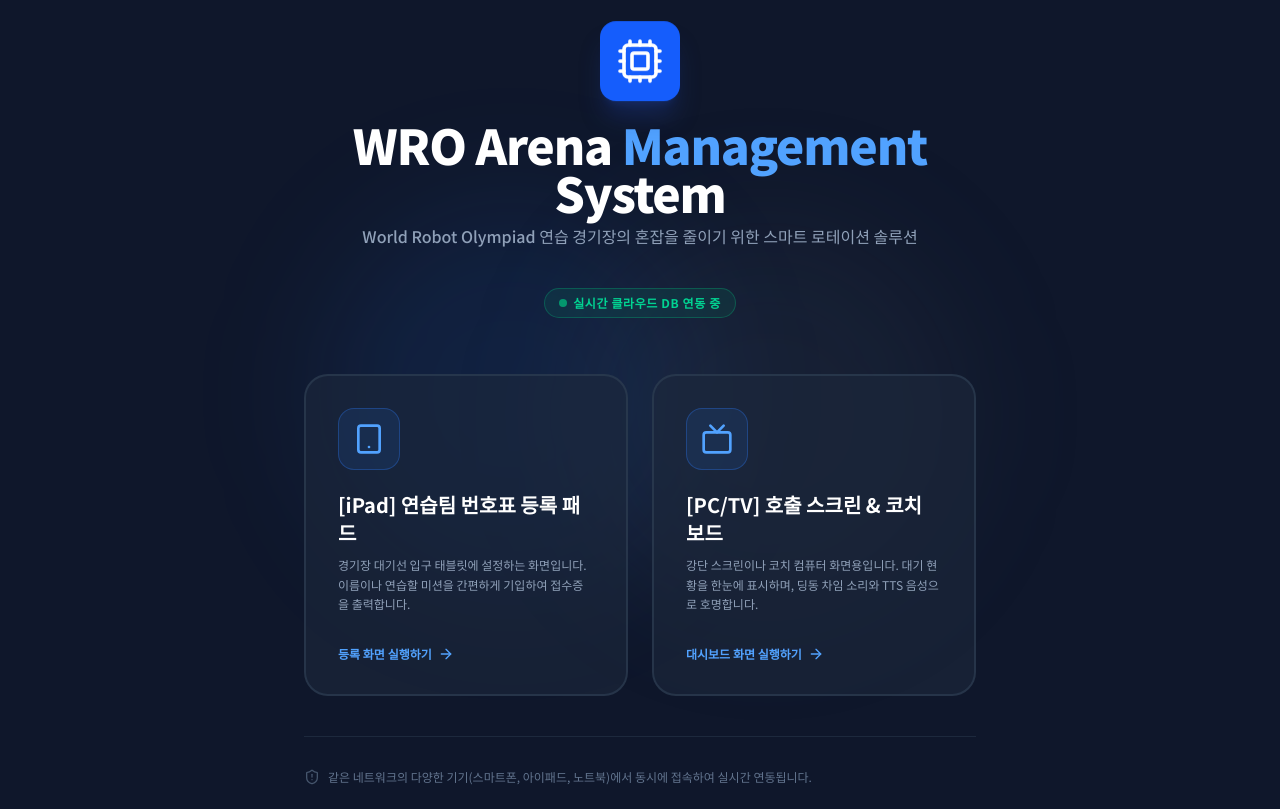
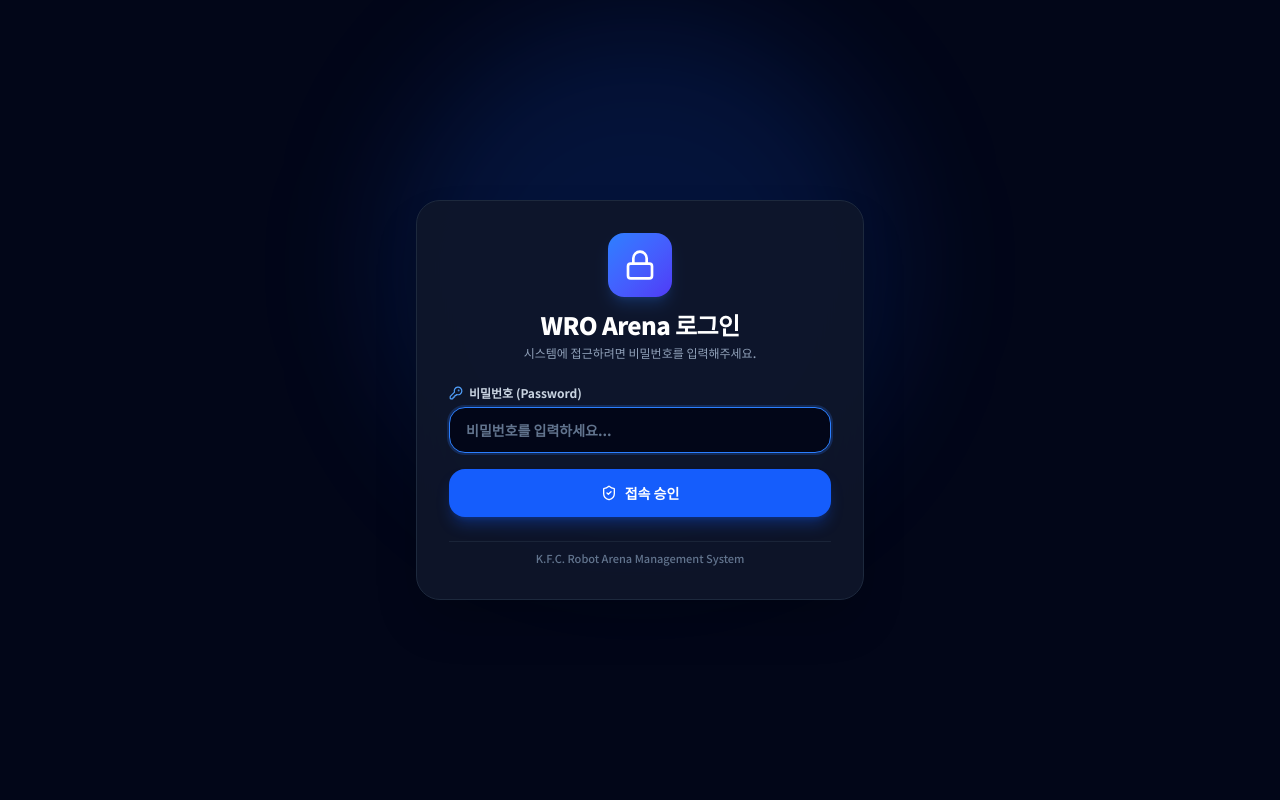
Before and after one commit to kfcrobotpw/WRO, a React (Vite) app: page / in a window 1280 px wide. Built offline with nearby package versions, Linux system fonts and the light colour scheme; no server answers; the database is empty.

Commit message:
feat: add authentication and refine call logic
Implement password-based authentication for administrative access and modify the PC dashboard to register new teams to the waiting queue instead of calling them immediately.

```diff
--- a/src/App.tsx
+++ b/src/App.tsx
@@ -1,6 +1,6 @@
 import React, { useState, useEffect } from 'react';
 import { motion, AnimatePresence } from 'motion/react';
-import { Tablet, Tv, Cpu, ShieldAlert, ArrowRight, RefreshCw, ServerCrash } from 'lucide-react';
+import { Tablet, Tv, Cpu, ShieldAlert, ArrowRight, RefreshCw, ServerCrash, Lock, KeyRound, ShieldCheck, LogOut } from 'lucide-react';
 import { QueueItem, ViewMode } from './types';
 import IpadRegister from './components/IpadRegister';
 import PcDashboard from './components/PcDashboard';
@@ -14,12 +14,40 @@
   clearPenaltyCount
 } from './lib/firebase';
 
+const REQUIRED_PASSWORD = 'kfcrobotpw@1234';
+
 export default function App() {
+  const [isAuthenticated, setIsAuthenticated] = useState<boolean>(() => {
+    return sessionStorage.getItem('wro_arena_auth') === 'true' || localStorage.getItem('wro_arena_auth') === 'true';
+  });
+  const [passwordInput, setPasswordInput] = useState('');
+  const [passwordError, setPasswordError] = useState(false);
+
   const [viewMode, setViewMode] = useState<ViewMode>('select');
   const [queue, setQueue] = useState<QueueItem[]>([]);
   const [penalties, setPenalties] = useState<Record<string, number>>({});
   const [isConnected, setIsConnected] = useState(false);
   const [connectionError, setConnectionError] = useState(false);
+
+  const handlePasswordSubmit = (e: React.FormEvent) => {
+    e.preventDefault();
+    if (passwordInput.trim() === REQUIRED_PASSWORD) {
+      setIsAuthenticated(true);
+      setPasswordError(false);
+      sessionStorage.setItem('wro_arena_auth', 'true');
+      localStorage.setItem('wro_arena_auth', 'true');
+    } else {
+      setPasswordError(true);
+    }
+  };
+
+  const handleLogout = () => {
+    setIsAuthenticated(false);
+    sessionStorage.removeItem('wro_arena_auth');
+    localStorage.removeItem('wro_arena_auth');
+    setPasswordInput('');
+    setPasswordError(false);
+  };
 
   // Real-time updates subscription using Firestore onSnapshot
   useEffect(() => {
@@ -91,6 +119,83 @@
       console.error('Clear penalty failed:', err);
     }
   };
+
+  if (!isAuthenticated) {
+    return (
+      <div className="min-h-screen bg-slate-950 flex flex-col items-center justify-center p-4 relative overflow-hidden">
+        {/* Background ambient lighting */}
+        <div className="absolute top-1/3 left-1/2 -translate-x-1/2 -translate-y-1/2 w-[500px] h-[500px] bg-blue-600/15 rounded-full blur-3xl pointer-events-none" />
+
+        <motion.div
+          initial={{ opacity: 0, scale: 0.95, y: 10 }}
+          animate={{ opacity: 1, scale: 1, y: 0 }}
+          className="max-w-md w-full bg-slate-900/90 border border-slate-800 rounded-3xl p-8 shadow-2xl backdrop-blur-xl relative z-10 space-y-6 text-white"
+        >
+          <div className="flex flex-col items-center text-center space-y-3">
+            <div className="p-4 bg-gradient-to-br from-blue-500 to-indigo-600 rounded-2xl shadow-lg shadow-blue-500/20 text-white">
+              <Lock className="w-8 h-8" />
+            </div>
+            <div>
+              <h2 className="text-2xl font-black tracking-tight text-white">
+                WRO Arena 로그인
+              </h2>
+              <p className="text-xs text-slate-400 mt-1 font-medium">
+                시스템에 접근하려면 비밀번호를 입력해주세요.
+              </p>
+            </div>
+          </div>
+
+          <form onSubmit={handlePasswordSubmit} className="space-y-4">
+            <div className="space-y-1.5">
+              <label className="text-xs font-bold text-slate-300 flex items-center gap-1.5">
+                <KeyRound className="w-3.5 h-3.5 text-blue-400" />
+                비밀번호 (Password)
+              </label>
+              <input
+                type="password"
+                value={passwordInput}
+                onChange={(e) => {
+                  setPasswordInput(e.target.value);
+                  if (passwordError) setPasswordError(false);
+                }}
+                placeholder="비밀번호를 입력하세요..."
+                autoFocus
+                className={`w-full px-4 py-3 bg-slate-950 border rounded-2xl text-sm font-semibold text-white placeholder-slate-500 focus:outline-none transition ${
+                  passwordError
+                    ? 'border-rose-500 focus:ring-2 focus:ring-rose-500/30'
+                    : 'border-slate-800 focus:border-blue-500 focus:ring-2 focus:ring-blue-500/20'
+                }`}
+              />
+              {passwordError && (
+                <motion.p
+                  initial={{ opacity: 0, y: -4 }}
+                  animate={{ opacity: 1, y: 0 }}
+                  className="text-xs font-bold text-rose-400 flex items-center gap-1 pt-1"
+                >
+                  <ShieldAlert className="w-3.5 h-3.5" />
+                  비밀번호가 올바르지 않습니다. 다시 확인해 주세요.
+                </motion.p>
+              )}
+            </div>
+
+            <button
+              type="submit"
+              className="w-full py-3.5 bg-blue-600 hover:bg-blue-500 active:scale-[0.98] text-white font-black rounded-2xl text-sm transition shadow-lg shadow-blue-600/30 flex items-center justify-center gap-2 cursor-pointer"
+            >
+              <ShieldCheck className="w-4 h-4" />
+              접속 승인
+            </button>
+          </form>
+
+          <div className="pt-2 text-center border-t border-slate-800/80">
+            <p className="text-[11px] font-medium text-slate-500">
+              K.F.C. Robot Arena Management System
+            </p>
+          </div>
+        </motion.div>
+      </div>
+    );
+  }
 
   return (
     <div className="min-h-screen bg-slate-100 text-slate-900 font-sans">
@@ -199,6 +304,14 @@
                   <ShieldAlert className="w-4 h-4 text-slate-600" />
                   <span>같은 네트워크의 다양한 기기(스마트폰, 아이패드, 노트북)에서 동시에 접속하여 실시간 연동됩니다.</span>
                 </div>
+                <button
+                  onClick={handleLogout}
+                  className="px-3 py-1.5 bg-slate-800 hover:bg-slate-700 text-slate-300 rounded-xl flex items-center gap-1.5 text-xs font-bold transition cursor-pointer"
+                  title="잠금 / 로그아웃"
+                >
+                  <LogOut className="w-3.5 h-3.5 text-rose-400" />
+                  잠금
+                </button>
               </div>
             </div>
           </motion.div>
--- a/src/components/PcDashboard.tsx
+++ b/src/components/PcDashboard.tsx
@@ -351,7 +351,7 @@
     }
   };
 
-  const handleDirectCallName = async (targetName: string) => {
+  const handleDirectAddToQueue = async (targetName: string) => {
     const trimmed = targetName.trim();
     if (!trimmed || isDirectCalling) return;
 
@@ -363,8 +363,7 @@
       );
 
       if (waitingMatch) {
-        await onUpdateStatus(waitingMatch.id, 'called');
-        setDirectCallToast(`'${waitingMatch.name}' 팀을 즉시 호명했습니다!`);
+        setDirectCallToast(`'${waitingMatch.name}' 팀은 이미 대기열에 등록되어 있습니다.`);
       } else {
         // 2. Check if they are currently called
         const calledMatch = queue.find(
@@ -372,25 +371,18 @@
         );
 
         if (calledMatch) {
-          if (isSoundEnabled) playDingDongChime();
-          if (isVoiceEnabled) {
-            setTimeout(() => {
-              speakKorean(`다시 호명합니다. ${calledMatch.name} 팀, ${calledMatch.name} 팀, 연습 경기장으로 신속히 입장해 주세요.`);
-            }, 400);
-          }
-          setDirectCallToast(`'${calledMatch.name}' 팀을 다시 호명했습니다!`);
+          setDirectCallToast(`'${calledMatch.name}' 팀은 현재 경기장에서 연습 중입니다.`);
         } else if (onRegister) {
-          // 3. Not in queue or completed/skipped: auto-register and call
-          const newItem = await onRegister(trimmed, '호출스크린 원클릭 호명');
+          // 3. Not in queue or completed/skipped: register to waiting queue
+          const newItem = await onRegister(trimmed, '호출스크린 원클릭 대기등록');
           if (newItem && newItem.id) {
-            await onUpdateStatus(newItem.id, 'called');
-            setDirectCallToast(`'${trimmed}' 팀을 등록 후 즉시 호명했습니다!`);
+            setDirectCallToast(`'${trimmed}' 팀을 대기열에 추가했습니다!`);
           }
         }
       }
       setDirectCustomName('');
     } catch (err) {
-      console.error('Direct call error:', err);
+      console.error('Direct add to queue error:', err);
     } finally {
       setIsDirectCalling(false);
       setTimeout(() => {
@@ -843,15 +835,15 @@
             </button>
           </div>
 
-          {/* Direct Name Selection Quick Call Box */}
+          {/* Direct Name Selection Quick Waitlist Box */}
           <div className="p-3.5 bg-blue-50/70 border-b border-slate-200/80 space-y-2.5">
             <div className="flex items-center justify-between">
               <span className="text-xs font-black text-blue-950 flex items-center gap-1.5">
-                <Zap className="w-4 h-4 text-blue-600 fill-blue-600 animate-pulse" />
-                이름 선택 즉시 호출 (원클릭)
+                <Plus className="w-4 h-4 text-blue-600" />
+                이름 선택 대기열 추가 (원클릭)
               </span>
               <span className="text-[10px] text-blue-700 font-bold bg-blue-100/80 px-2 py-0.5 rounded-full">
-                클릭 시 바로 호명
+                클릭 시 대기등록
               </span>
             </div>
 
@@ -866,9 +858,9 @@
                 return (
                   <div key={pName} className="flex flex-col bg-white rounded-xl border border-slate-200 overflow-hidden shadow-2xs">
                     <button
-                      onClick={() => handleDirectCallName(pName)}
+                      onClick={() => handleDirectAddToQueue(pName)}
                       disabled={isDirectCalling}
-                      className={`py-2 px-2 text-xs font-extrabold transition-all duration-150 flex flex-col items-center justify-center gap-0.5 active:scale-95 border-b ${
+                      className={`py-2 px-2 text-xs font-extrabold transition-all duration-150 flex flex-col items-center justify-center gap-0.5 active:scale-95 border-b cursor-pointer ${
                         isCalled
                           ? 'bg-amber-100 border-amber-300 text-amber-950 shadow-sm'
                           : isWaiting
@@ -877,15 +869,15 @@
                           ? 'bg-amber-50 border-amber-200 text-slate-900'
                           : 'bg-white border-slate-100 hover:bg-blue-50/50 text-slate-800'
                       }`}
-                      title={`${pName} 팀 즉시 호출`}
+                      title={`${pName} 팀 대기 목록에 추가`}
                     >
                       <div className="flex items-center gap-1">
                         {isVip && <Crown className="w-3 h-3 text-amber-600 fill-amber-500" />}
                         <span className="truncate">{pName}</span>
                       </div>
                       <div className="flex items-center gap-1">
-                        <span className={`text-[9px] font-bold ${isWaiting ? 'text-blue-100' : isCalled ? 'text-amber-800' : 'text-slate-400'}`}>
-                          {isCalled ? '🔥 호출중' : isWaiting ? '⏳ 대기중' : '⚡ 즉시호출'}
+                        <span className={`text-[9px] font-bold ${isWaiting ? 'text-blue-100' : isCalled ? 'text-amber-800' : 'text-slate-500'}`}>
+                          {isCalled ? '🔥 연습중' : isWaiting ? '⏳ 대기중' : '➕ 대기추가'}
                         </span>
                         {penaltyCount > 0 && (
                           <span className="px-1 py-0.2 bg-rose-600 text-white rounded text-[8px] font-black animate-pulse">
@@ -905,7 +897,7 @@
                             e.stopPropagation();
                             onUpdatePenalty?.(pName, 1);
                           }}
-                          className="w-4 h-4 bg-rose-100 hover:bg-rose-200 text-rose-700 font-black rounded text-[10px] flex items-center justify-center transition"
+                          className="w-4 h-4 bg-rose-100 hover:bg-rose-200 text-rose-700 font-black rounded text-[10px] flex items-center justify-center transition cursor-pointer"
                           title="패널티 +1회 부여"
                         >
                           +
@@ -916,7 +908,7 @@
                             e.stopPropagation();
                             onUpdatePenalty?.(pName, -1);
                           }}
-                          className="w-4 h-4 bg-slate-200 hover:bg-slate-300 text-slate-600 font-black rounded text-[10px] flex items-center justify-center transition"
+                          className="w-4 h-4 bg-slate-200 hover:bg-slate-300 text-slate-600 font-black rounded text-[10px] flex items-center justify-center transition cursor-pointer"
                           title="패널티 -1회 차감"
                         >
                           -
@@ -928,7 +920,7 @@
                               e.stopPropagation();
                               onClearPenalty?.(pName);
                             }}
-                            className="px-1 h-4 bg-slate-300 hover:bg-slate-400 text-slate-800 font-black text-[8px] rounded flex items-center justify-center transition"
+                            className="px-1 h-4 bg-slate-300 hover:bg-slate-400 text-slate-800 font-black text-[8px] rounded flex items-center justify-center transition cursor-pointer"
                             title="패널티 0회 초기화"
                           >
                             초기화
@@ -941,7 +933,7 @@
               })}
             </div>
 
-            {/* Custom Name Direct Call Input */}
+            {/* Custom Name Direct Add Input */}
             <div className="flex gap-1.5 pt-0.5">
               <div className="relative flex-1">
                 <input
@@ -951,7 +943,7 @@
                   onChange={(e) => setDirectCustomName(e.target.value)}
                   onKeyDown={(e) => {
                     if (e.key === 'Enter') {
-                      handleDirectCallName(directCustomName);
+                      handleDirectAddToQueue(directCustomName);
                     }
                   }}
                   className="w-full pl-8 pr-3 py-2 bg-white border border-slate-200 focus:border-blue-500 rounded-xl text-xs font-bold text-slate-900 focus:outline-none focus:ring-2 focus:ring-blue-100"
@@ -959,12 +951,12 @@
                 <Search className="w-3.5 h-3.5 text-slate-400 absolute left-2.5 top-2.5 pointer-events-none" />
               </div>
               <button
-                onClick={() => handleDirectCallName(directCustomName)}
+                onClick={() => handleDirectAddToQueue(directCustomName)}
                 disabled={!directCustomName.trim() || isDirectCalling}
-                className="px-3.5 py-2 bg-blue-600 hover:bg-blue-700 disabled:bg-slate-200 disabled:text-slate-400 text-white rounded-xl text-xs font-extrabold flex items-center gap-1 transition shadow-sm active:scale-95 shrink-0"
+                className="px-3.5 py-2 bg-blue-600 hover:bg-blue-700 disabled:bg-slate-200 disabled:text-slate-400 text-white rounded-xl text-xs font-extrabold flex items-center gap-1 transition shadow-sm active:scale-95 shrink-0 cursor-pointer"
               >
-                <Megaphone className="w-3.5 h-3.5" />
-                호출
+                <Plus className="w-3.5 h-3.5" />
+                대기 추가
               </button>
             </div>
           </div>
```
